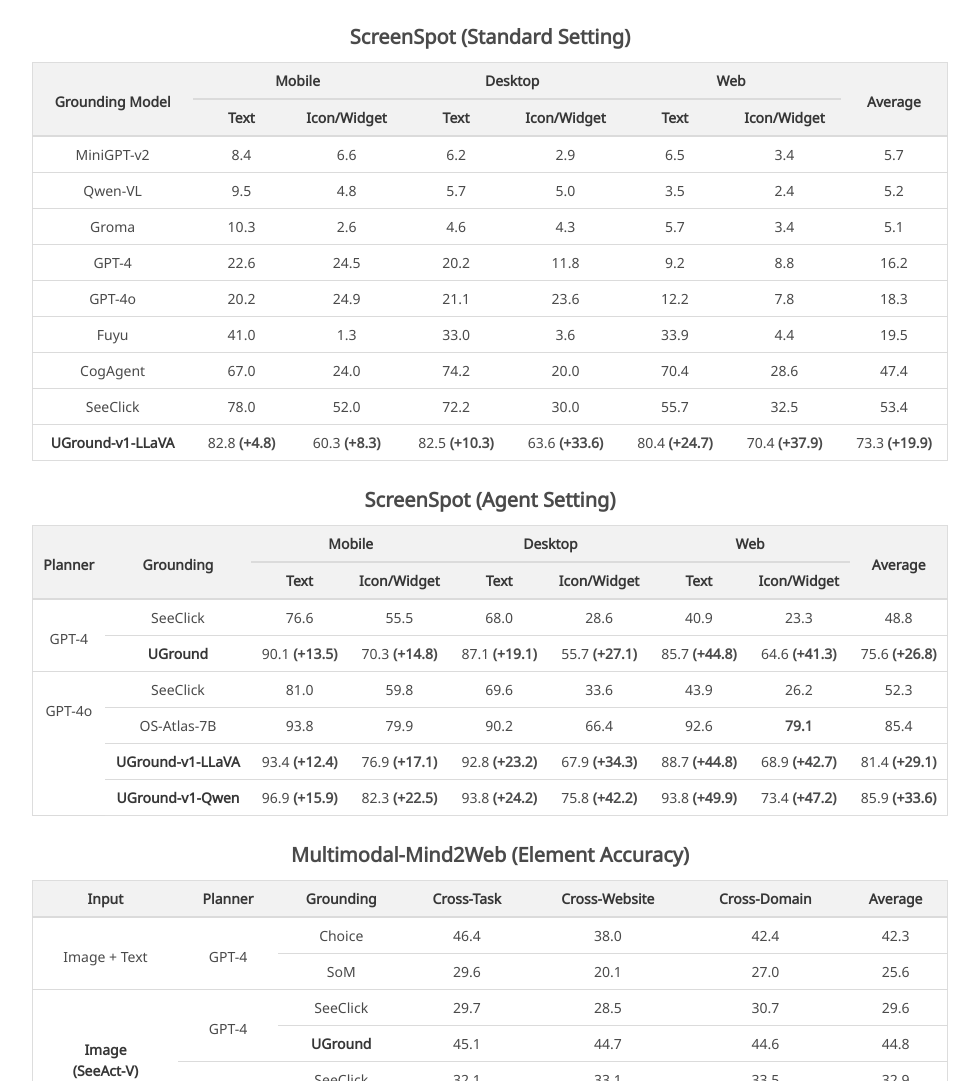
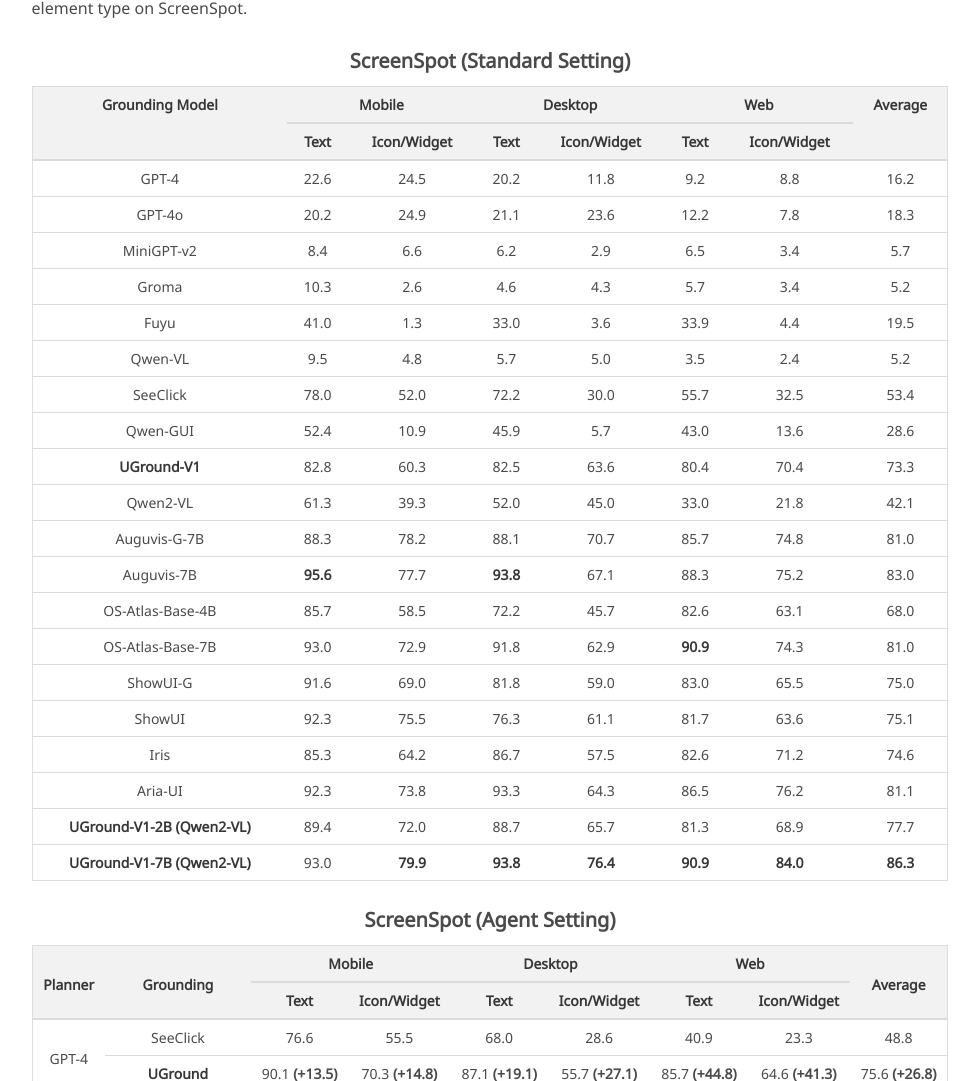
Before and after one commit to OSU-NLP-Group/UGround, a plain HTML site: page index.html in a window 1280 px wide. Shown: the part 2435-3516 px from the top of the page, without its empty margins (150-1129 px from the left). Drawn offline with nearby package versions, Linux system fonts and the light colour scheme; a script that the page names is missing; some icons are missing; a web font is replaced by a local one.

Commit message:
initialize

```diff
--- a/index.html
+++ b/index.html
@@ -356,7 +356,7 @@
           <ul>
 
 <li>
-              2024/11/04: Initial Results of Qwen2VL-based UGround on ScreenSpot is released. UGround-v1.1 is coming.
+              2025/01/03: Qwen2VL-based UGround-v1 has released (2B & 7B), with a even stronger SOTA performance on ScreenSpot.
 <!--                More evaluation results can be found on <a href="https://lamb.community">lamb.community</a>.-->
             </li>
 
@@ -426,11 +426,11 @@
     <caption>ScreenSpot (Standard Setting)</caption>
 <thead>
     <tr>
-        <th rowspan="2"><br>Grounding Model</th>
+        <th rowspan="2">Grounding Model</th>
         <th colspan="2">Mobile</th>
         <th colspan="2">Desktop</th>
         <th colspan="2">Web</th>
-        <th rowspan="2"><br>Average</th>
+        <th rowspan="2">Average</th>
     </tr>
     <tr>
         <th>Text</th>
@@ -442,6 +442,26 @@
     </tr>
 </thead>
 <tbody>
+    <tr>
+        <td>GPT-4</td>
+        <td>22.6</td>
+        <td>24.5</td>
+        <td>20.2</td>
+        <td>11.8</td>
+        <td>9.2</td>
+        <td>8.8</td>
+        <td>16.2</td>
+    </tr>
+    <tr>
+        <td>GPT-4o</td>
+        <td>20.2</td>
+        <td>24.9</td>
+        <td>21.1</td>
+        <td>23.6</td>
+        <td>12.2</td>
+        <td>7.8</td>
+        <td>18.3</td>
+    </tr>
     <tr>
         <td>MiniGPT-v2</td>
         <td>8.4</td>
@@ -453,6 +473,26 @@
         <td>5.7</td>
     </tr>
     <tr>
+        <td>Groma</td>
+        <td>10.3</td>
+        <td>2.6</td>
+        <td>4.6</td>
+        <td>4.3</td>
+        <td>5.7</td>
+        <td>3.4</td>
+        <td>5.2</td>
+    </tr>
+    <tr>
+        <td>Fuyu</td>
+        <td>41.0</td>
+        <td>1.3</td>
+        <td>33.0</td>
+        <td>3.6</td>
+        <td>33.9</td>
+        <td>4.4</td>
+        <td>19.5</td>
+    </tr>
+    <tr>
         <td>Qwen-VL</td>
         <td>9.5</td>
         <td>4.8</td>
@@ -463,57 +503,6 @@
         <td>5.2</td>
     </tr>
     <tr>
-        <td>Groma</td>
-        <td>10.3</td>
-        <td>2.6</td>
-        <td>4.6</td>
-        <td>4.3</td>
-        <td>5.7</td>
-        <td>3.4</td>
-        <td>5.1</td>
-    </tr>
-    <tr>
-        <td>GPT-4</td>
-        <td>22.6</td>
-        <td>24.5</td>
-        <td>20.2</td>
-        <td>11.8</td>
-        <td>9.2</td>
-        <td>8.8</td>
-        <td>16.2</td>
-    </tr>
-    <tr>
-        <td>GPT-4o</td>
-        <td>20.2</td>
-        <td>24.9</td>
-        <td>21.1</td>
-        <td>23.6</td>
-        <td>12.2</td>
-        <td>7.8</td>
-        <td>18.3</td>
-    </tr>
-    <tr>
-        <td>Fuyu</td>
-        <td>41.0</td>
-        <td>1.3</td>
-        <td>33.0</td>
-        <td>3.6</td>
-        <td>33.9</td>
-        <td>4.4</td>
-        <td>19.5</td>
-    </tr>
-
-    <tr>
-        <td>CogAgent</td>
-        <td>67.0</td>
-        <td>24.0</td>
-        <td>74.2</td>
-        <td>20.0</td>
-        <td>70.4</td>
-        <td>28.6</td>
-        <td>47.4</td>
-    </tr>
-    <tr>
         <td>SeeClick</td>
         <td>78.0</td>
         <td>52.0</td>
@@ -524,18 +513,135 @@
         <td>53.4</td>
     </tr>
     <tr>
-        <td><strong>UGround-v1-LLaVA</strong></td>
-        <td>82.8  <b>(+4.8)</b></td>
-        <td>60.3 <b>(+8.3)</b></td>
-        <td>82.5 <b>(+10.3)</b></td>
-        <td>63.6 <b>(+33.6)</b></td>
-        <td>80.4 <b>(+24.7)</b></td>
-        <td>70.4 <b>(+37.9)</b></td>
-        <td>73.3 <b>(+19.9)</b></td>
-    </tr>
-
-
-
+        <td>Qwen-GUI</td>
+        <td>52.4</td>
+        <td>10.9</td>
+        <td>45.9</td>
+        <td>5.7</td>
+        <td>43.0</td>
+        <td>13.6</td>
+        <td>28.6</td>
+    </tr>
+    <tr>
+        <td><strong>UGround-V1</strong></td>
+        <td>82.8</td>
+        <td>60.3</td>
+        <td>82.5</td>
+        <td>63.6</td>
+        <td>80.4</td>
+        <td>70.4</td>
+        <td>73.3</td>
+    </tr>
+    <tr>
+        <td>Qwen2-VL</td>
+        <td>61.3</td>
+        <td>39.3</td>
+        <td>52.0</td>
+        <td>45.0</td>
+        <td>33.0</td>
+        <td>21.8</td>
+        <td>42.1</td>
+    </tr>
+    <tr>
+        <td>Auguvis-G-7B</td>
+        <td>88.3</td>
+        <td>78.2</td>
+        <td>88.1</td>
+        <td>70.7</td>
+        <td>85.7</td>
+        <td>74.8</td>
+        <td>81.0</td>
+    </tr>
+    <tr>
+        <td>Auguvis-7B</td>
+        <td><strong>95.6</strong></td>
+        <td>77.7</td>
+        <td><strong>93.8</strong></td>
+        <td>67.1</td>
+        <td>88.3</td>
+        <td>75.2</td>
+        <td>83.0</td>
+    </tr>
+    <tr>
+        <td>OS-Atlas-Base-4B</td>
+        <td>85.7</td>
+        <td>58.5</td>
+        <td>72.2</td>
+        <td>45.7</td>
+        <td>82.6</td>
+        <td>63.1</td>
+        <td>68.0</td>
+    </tr>
+    <tr>
+        <td>OS-Atlas-Base-7B</td>
+        <td>93.0</td>
+        <td>72.9</td>
+        <td>91.8</td>
+        <td>62.9</td>
+        <td><strong>90.9</strong></td>
+        <td>74.3</td>
+        <td>81.0</td>
+    </tr>
+    <tr>
+        <td>ShowUI-G</td>
+        <td>91.6</td>
+        <td>69.0</td>
+        <td>81.8</td>
+        <td>59.0</td>
+        <td>83.0</td>
+        <td>65.5</td>
+        <td>75.0</td>
+    </tr>
+    <tr>
+        <td>ShowUI</td>
+        <td>92.3</td>
+        <td>75.5</td>
+        <td>76.3</td>
+        <td>61.1</td>
+        <td>81.7</td>
+        <td>63.6</td>
+        <td>75.1</td>
+    </tr>
+    <tr>
+        <td>Iris</td>
+        <td>85.3</td>
+        <td>64.2</td>
+        <td>86.7</td>
+        <td>57.5</td>
+        <td>82.6</td>
+        <td>71.2</td>
+        <td>74.6</td>
+    </tr>
+    <tr>
+        <td>Aria-UI</td>
+        <td>92.3</td>
+        <td>73.8</td>
+        <td>93.3</td>
+        <td>64.3</td>
+        <td>86.5</td>
+        <td>76.2</td>
+        <td>81.1</td>
+    </tr>
+    <tr>
+        <td><strong>UGround-V1-2B (Qwen2-VL)</strong></td>
+        <td>89.4</td>
+        <td>72.0</td>
+        <td>88.7</td>
+        <td>65.7</td>
+        <td>81.3</td>
+        <td>68.9</td>
+        <td>77.7</td>
+    </tr>
+    <tr>
+        <td><strong>UGround-V1-7B (Qwen2-VL)</strong></td>
+        <td>93.0</td>
+        <td><strong>79.9</strong></td>
+        <td><strong>93.8</strong></td>
+        <td><strong>76.4</strong></td>
+        <td><strong>90.9</strong></td>
+        <td><strong>84.0</strong></td>
+        <td><strong>86.3</strong></td>
+    </tr>
 </tbody>
 </table>
 
```
